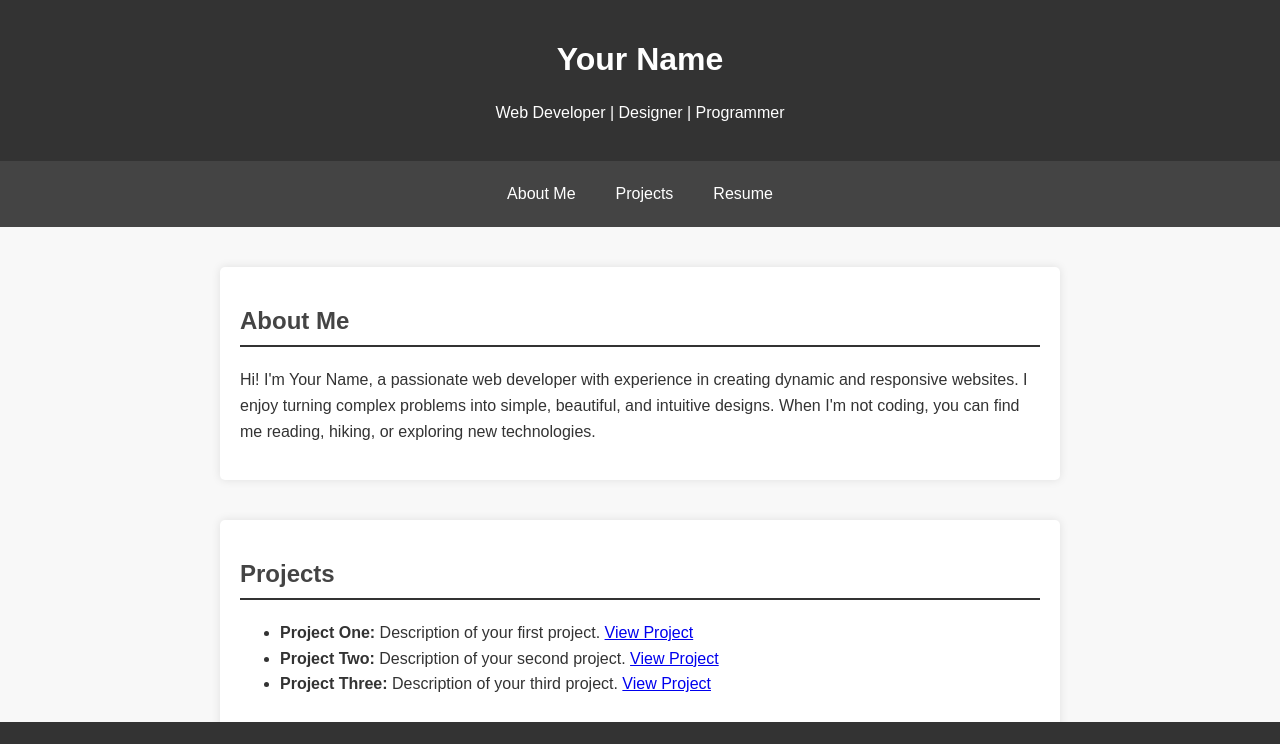
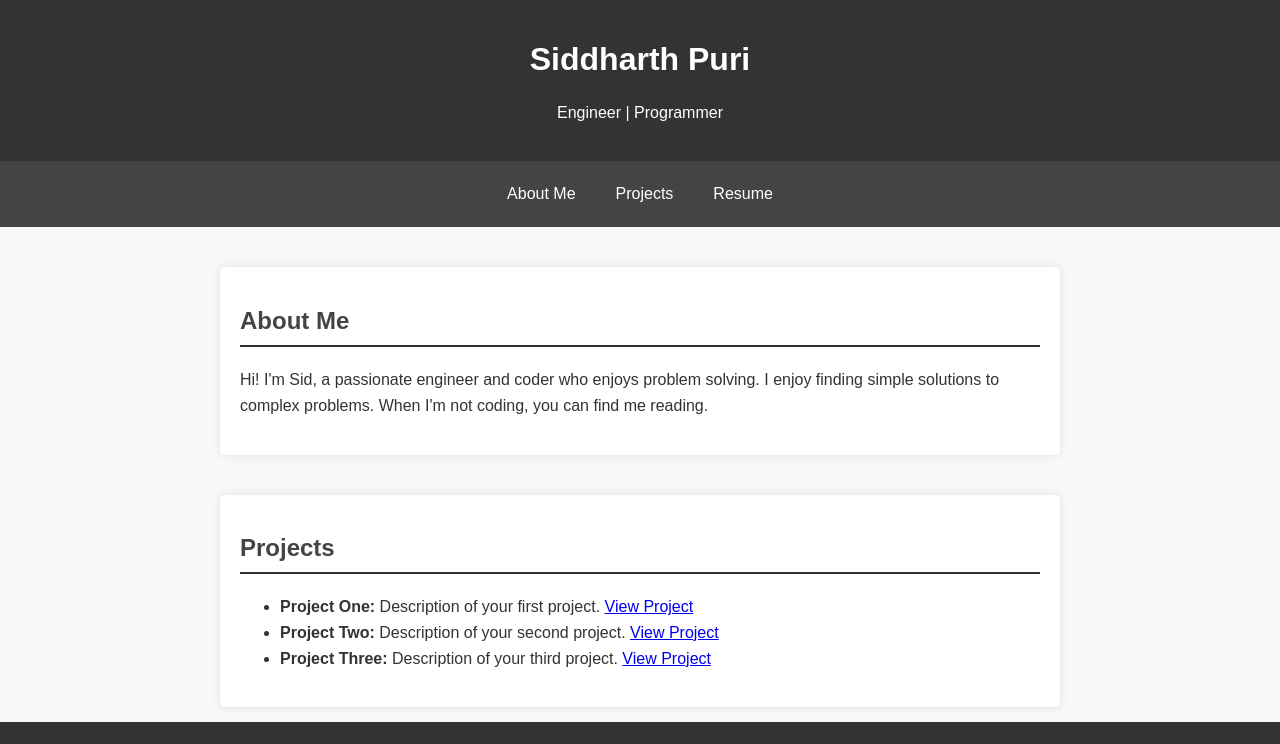
Before and after one commit to sp920p/sp920p.github.io, a plain HTML site: page index.html in a window 1280 px wide. Shown: the top 744 px of the page. Drawn offline with Linux system fonts and the light colour scheme.

Commit message:
Update1 index.html

```diff
--- a/index.html
+++ b/index.html
@@ -5,7 +5,7 @@
     <meta name="viewport" content="width=device-width, initial-scale=1.0">
     <meta name="description" content="Professional portfolio webpage">
     <meta name="keywords" content="portfolio, projects, resume, web development">
-    <meta name="author" content="Your Name">
+    <meta name="author" content="Siddharth Puri">
     <title>Your Name - Portfolio</title>
     <style>
         body {
@@ -67,8 +67,8 @@
 <body>
 
     <header>
-        <h1>Your Name</h1>
-        <p>Web Developer | Designer | Programmer</p>
+        <h1>Siddharth Puri</h1>
+        <p>Engineer | Programmer</p>
     </header>
 
     <nav>
@@ -79,7 +79,7 @@
 
     <section id="about">
         <h2>About Me</h2>
-        <p>Hi! I'm Your Name, a passionate web developer with experience in creating dynamic and responsive websites. I enjoy turning complex problems into simple, beautiful, and intuitive designs. When I'm not coding, you can find me reading, hiking, or exploring new technologies.</p>
+        <p>Hi! I'm Sid, a passionate engineer and coder who enjoys problem solving. I enjoy finding simple solutions to complex problems. When I'm not coding, you can find me reading.</p>
     </section>
 
     <section id="projects">
```
